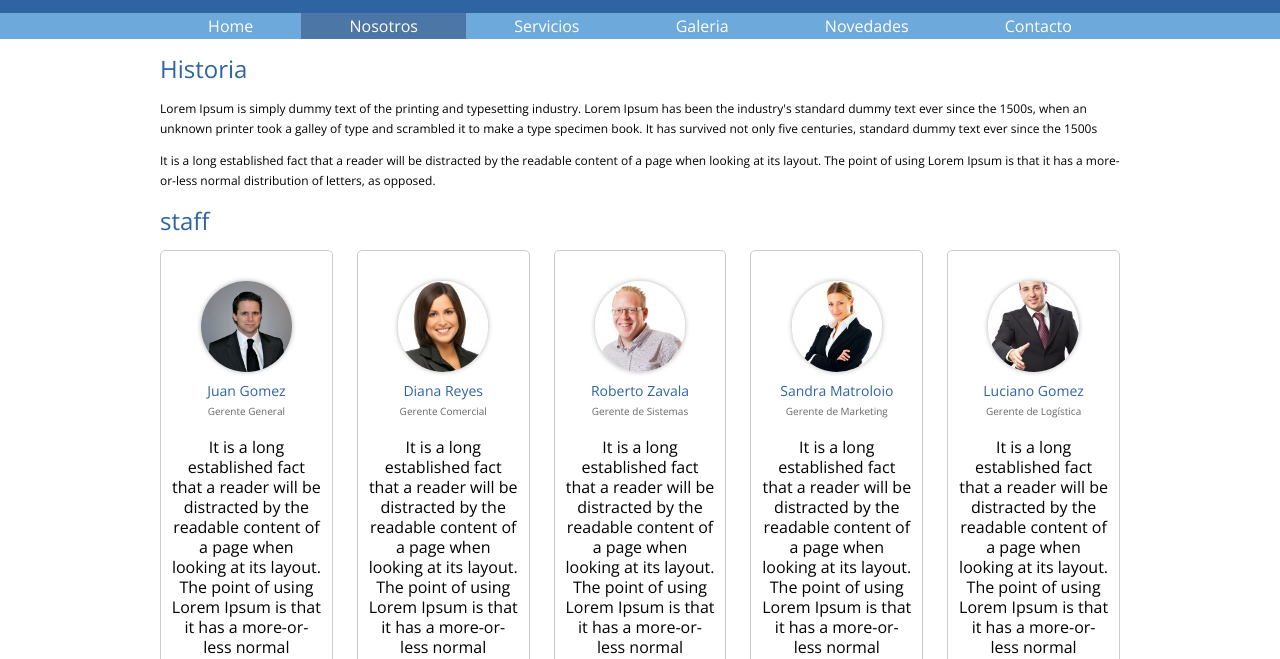
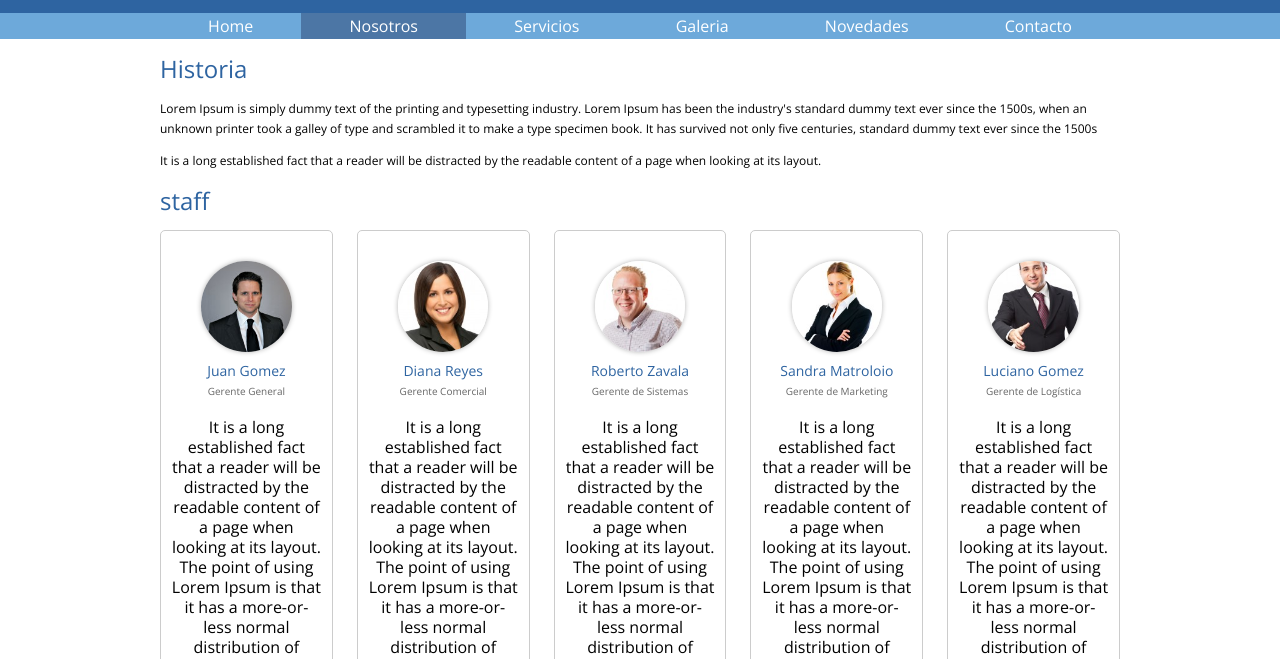
Before and after one commit to AgustinaValentin/Curso-UTN-2022, a plain HTML site: page nosotros.html in a window 1280 px wide. Shown: the part 141-800 px from the top of the page. Drawn offline with nearby package versions, Linux system fonts and the light colour scheme.

Commit message:
Modifique historia P

```diff
--- a/nosotros.html
+++ b/nosotros.html
@@ -39,8 +39,7 @@
             make a type specimen book. It has survived not only five centuries,
             standard dummy text ever since the 1500s</p>
             <p>It is a long established fact that a reader will be distracted by the readable
-            content of a page when looking at its layout. The point of using Lorem Ipsum
-            is that it has a more-or-less normal distribution of letters, as opposed.</p>
+            content of a page when looking at its layout.</p>
 
         </section>
         <section class="staff">
```
